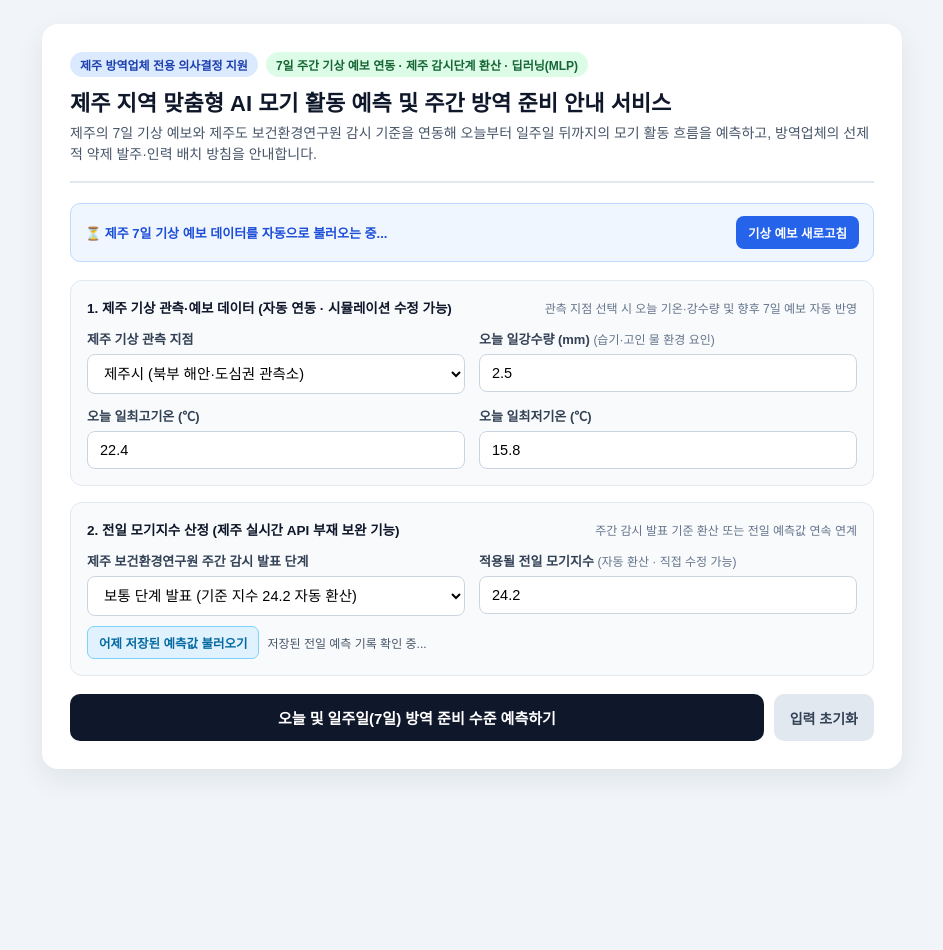
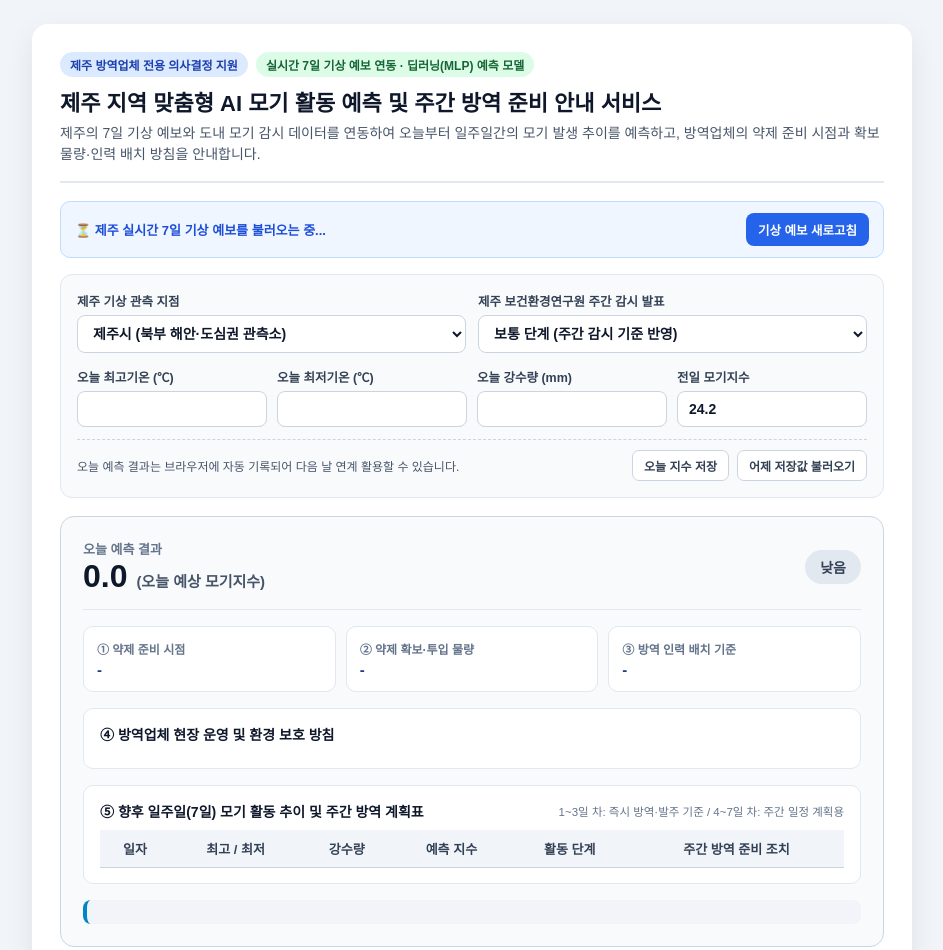
Before and after one commit to h12d295-tech/kill-mosquitoes, a plain HTML site: page index.html in a window 1280 px wide. Shown: the top 950 px of the page, without its empty margins (168-1111 px from the left). Before the commit the page ends 800 px from the top, so only its background shows below. Drawn offline with Linux system fonts and the light colour scheme.

Commit message:
Update index.html

```diff
--- a/index.html
+++ b/index.html
@@ -3,51 +3,46 @@
 <head>
   <meta charset="UTF-8" />
   <meta name="viewport" content="width=device-width, initial-scale=1.0" />
-  <title>제주 방역업체 맞춤형 AI 모기 활동 예측 서비스</title>
+  <title>제주 방역업체 맞춤형 AI 모기 활동 예측 시스템</title>
   <style>
     * { box-sizing: border-box; font-family: 'Pretendard', 'Noto Sans KR', sans-serif; }
     body { margin: 0; background: #f1f5f9; color: #1e293b; padding: 24px 14px; }
-    .container { max-width: 860px; margin: 0 auto; background: #ffffff; border-radius: 16px; padding: 28px; box-shadow: 0 10px 28px rgba(15, 23, 42, 0.08); }
-    header { border-bottom: 2px solid #e2e8f0; padding-bottom: 16px; margin-bottom: 20px; }
+    .container { max-width: 880px; margin: 0 auto; background: #ffffff; border-radius: 16px; padding: 28px; box-shadow: 0 10px 28px rgba(15, 23, 42, 0.08); }
+
+    header { border-bottom: 2px solid #e2e8f0; padding-bottom: 16px; margin-bottom: 18px; }
     .badge-row { display: flex; flex-wrap: wrap; gap: 8px; margin-bottom: 8px; }
     .badge { display: inline-block; background: #dbeafe; color: #1e40af; font-size: 12px; font-weight: 700; padding: 4px 10px; border-radius: 999px; }
     .badge-green { background: #dcfce7; color: #166534; }
     h1 { margin: 0; font-size: 22px; color: #0f172a; }
     p.sub { margin: 6px 0 0; font-size: 14px; color: #475569; line-height: 1.5; }
 
-    .auto-bar { display: flex; justify-content: space-between; align-items: center; flex-wrap: wrap; gap: 10px; background: #eff6ff; border: 1px solid #bfdbfe; padding: 12px 14px; border-radius: 10px; margin-bottom: 18px; }
-    .auto-status { font-size: 13px; font-weight: 700; color: #1d4ed8; }
-    .auto-btn { background: #2563eb; color: #fff; border: none; padding: 7px 12px; border-radius: 8px; font-size: 12.5px; font-weight: 700; cursor: pointer; }
-    .auto-btn:hover { background: #1d4ed8; }
+    .status-bar { display: flex; justify-content: space-between; align-items: center; flex-wrap: wrap; gap: 10px; background: #eff6ff; border: 1px solid #bfdbfe; padding: 11px 14px; border-radius: 10px; margin-bottom: 16px; }
+    .status-text { font-size: 13px; font-weight: 700; color: #1d4ed8; }
+    .btn-sm { background: #2563eb; color: #fff; border: none; padding: 7px 12px; border-radius: 8px; font-size: 12.5px; font-weight: 700; cursor: pointer; }
+    .btn-sm:hover { background: #1d4ed8; }
 
-    .section-box { background: #f8fafc; border: 1px solid #e2e8f0; border-radius: 12px; padding: 16px; margin-bottom: 16px; }
-    .section-title { font-size: 13.5px; font-weight: 800; color: #0f172a; margin-bottom: 12px; display: flex; justify-content: space-between; align-items: center; flex-wrap: wrap; gap: 6px; }
-    .section-sub { font-size: 12px; font-weight: 500; color: #64748b; }
+    .control-panel { background: #f8fafc; border: 1px solid #e2e8f0; border-radius: 12px; padding: 16px; margin-bottom: 18px; }
+    .top-selects { display: grid; grid-template-columns: 1fr 1fr; gap: 12px; margin-bottom: 14px; }
+    .data-strip { display: grid; grid-template-columns: repeat(4, 1fr); gap: 10px; }
+    @media (max-width: 680px) {
+      .top-selects { grid-template-columns: 1fr; }
+      .data-strip { grid-template-columns: repeat(2, 1fr); }
+    }
 
-    .grid { display: grid; grid-template-columns: repeat(2, 1fr); gap: 14px; }
-    @media (max-width: 640px) { .grid { grid-template-columns: 1fr; } }
+    .field label { display: block; font-size: 12.5px; font-weight: 700; margin-bottom: 5px; color: #334155; }
+    .field select, .field input { width: 100%; padding: 9px 11px; border: 1px solid #cbd5e1; border-radius: 8px; font-size: 14px; background: #fff; color: #0f172a; font-weight: 600; }
+    .field select:focus, .field input:focus { outline: none; border-color: #2563eb; box-shadow: 0 0 0 3px rgba(37, 99, 235, 0.12); }
 
-    .field label { display: block; font-size: 13px; font-weight: 700; margin-bottom: 6px; color: #334155; }
-    .field label span { font-weight: 500; color: #64748b; font-size: 12px; }
-    .field input, .field select { width: 100%; padding: 10px 12px; border: 1px solid #cbd5e1; border-radius: 8px; font-size: 14.5px; background: #fff; }
-    .field input:focus, .field select:focus { outline: none; border-color: #2563eb; box-shadow: 0 0 0 3px rgba(37, 99, 235, 0.12); }
+    .sub-actions { display: flex; justify-content: space-between; align-items: center; flex-wrap: wrap; gap: 8px; margin-top: 12px; padding-top: 10px; border-top: 1px dashed #cbd5e1; }
+    .saved-note { font-size: 12px; color: #475569; }
+    .btn-group { display: flex; gap: 8px; flex-wrap: wrap; }
+    .btn-outline { background: #fff; border: 1px solid #cbd5e1; color: #334155; padding: 6px 11px; border-radius: 7px; font-size: 12px; font-weight: 700; cursor: pointer; }
+    .btn-outline:hover { background: #e2e8f0; }
 
-    .prev-tools { display: flex; flex-wrap: wrap; gap: 8px; margin-top: 10px; align-items: center; }
-    .mini-btn { background: #e2e8f0; border: 1px solid #cbd5e1; color: #1e293b; padding: 6px 11px; border-radius: 7px; font-size: 12.5px; font-weight: 700; cursor: pointer; }
-    .mini-btn:hover { background: #cbd5e1; }
-    .mini-btn-accent { background: #e0f2fe; border-color: #7dd3fc; color: #0369a1; }
-    .mini-btn-accent:hover { background: #bae6fd; }
-    .saved-info { font-size: 12px; color: #475569; }
+    .error-box { display: none; margin-bottom: 16px; background: #fef2f2; border: 1px solid #fecaca; color: #b91c1c; padding: 12px 14px; border-radius: 10px; font-size: 13.5px; font-weight: 600; }
 
-    .actions { display: flex; gap: 10px; margin-top: 18px; }
-    .btn-primary { flex: 1; background: #0f172a; color: #fff; border: none; padding: 13px; border-radius: 10px; font-size: 15px; font-weight: 700; cursor: pointer; }
-    .btn-primary:hover { background: #1e293b; }
-    .btn-reset { background: #e2e8f0; color: #334155; border: none; padding: 13px 16px; border-radius: 10px; font-size: 14px; font-weight: 600; cursor: pointer; }
-
-    .error-box { display: none; margin-top: 16px; background: #fef2f2; border: 1px solid #fecaca; color: #b91c1c; padding: 12px 14px; border-radius: 10px; font-size: 14px; font-weight: 600; }
-
-    .result-box { display: none; margin-top: 22px; border-radius: 14px; padding: 22px; border: 1.5px solid #cbd5e1; background: #f8fafc; }
-    .result-header { display: flex; justify-content: space-between; align-items: center; flex-wrap: wrap; gap: 10px; padding-bottom: 14px; border-bottom: 1px solid #e2e8f0; margin-bottom: 16px; }
+    .dashboard { border-radius: 14px; padding: 22px; border: 1.5px solid #cbd5e1; background: #f8fafc; }
+    .dash-header { display: flex; justify-content: space-between; align-items: center; flex-wrap: wrap; gap: 10px; padding-bottom: 14px; border-bottom: 1px solid #e2e8f0; margin-bottom: 16px; }
     .score { font-size: 32px; font-weight: 800; color: #0f172a; }
     .stage-pill { padding: 7px 15px; border-radius: 999px; font-size: 14px; font-weight: 800; display: inline-block; }
     .stage-pill-sm { padding: 3px 10px; border-radius: 999px; font-size: 12px; font-weight: 800; display: inline-block; }
@@ -57,25 +52,21 @@
 
     .weekly-alert { display: none; background: #fffbeb; border: 1px solid #fcd34d; color: #92400e; padding: 11px 14px; border-radius: 9px; margin-bottom: 14px; font-size: 13.5px; font-weight: 700; line-height: 1.5; }
 
-    .save-banner { display: flex; justify-content: space-between; align-items: center; flex-wrap: wrap; gap: 8px; background: #ecfdf5; border: 1px solid #a7f3d0; padding: 10px 14px; border-radius: 9px; margin-bottom: 14px; font-size: 13px; color: #065f46; }
-    .save-btn { background: #059669; color: #fff; border: none; padding: 6px 12px; border-radius: 7px; font-size: 12.5px; font-weight: 700; cursor: pointer; }
-    .save-btn:hover { background: #047857; }
-
     .policy-grid { display: grid; grid-template-columns: repeat(3, 1fr); gap: 10px; margin-bottom: 16px; }
     @media (max-width: 640px) { .policy-grid { grid-template-columns: 1fr; } }
-    .policy-card { background: #fff; border: 1px solid #e2e8f0; border-radius: 10px; padding: 12px; }
+    .policy-card { background: #fff; border: 1px solid #e2e8f0; border-radius: 10px; padding: 13px; }
     .policy-card .p-label { font-size: 12px; font-weight: 700; color: #64748b; margin-bottom: 4px; }
     .policy-card .p-val { font-size: 15px; font-weight: 800; color: #1e3a8a; }
 
-    .guide-box { background: #fff; border: 1px solid #e2e8f0; border-radius: 10px; padding: 14px 16px; margin-bottom: 16px; }
-    .guide-title { font-size: 14px; font-weight: 800; color: #0f172a; margin-bottom: 8px; display: flex; justify-content: space-between; align-items: center; flex-wrap: wrap; gap: 6px; }
-    ul.guide-list { margin: 0; padding-left: 18px; font-size: 14px; color: #334155; line-height: 1.65; }
+    .card-box { background: #fff; border: 1px solid #e2e8f0; border-radius: 10px; padding: 15px 16px; margin-bottom: 16px; }
+    .card-title { font-size: 14px; font-weight: 800; color: #0f172a; margin-bottom: 9px; display: flex; justify-content: space-between; align-items: center; flex-wrap: wrap; gap: 6px; }
+    ul.guide-list { margin: 0; padding-left: 18px; font-size: 13.5px; color: #334155; line-height: 1.65; }
 
-    .table-wrap { overflow-x: auto; margin-top: 8px; }
+    .table-wrap { overflow-x: auto; margin-top: 6px; }
     table.forecast-table { width: 100%; border-collapse: collapse; font-size: 13px; text-align: center; }
     table.forecast-table th { background: #f1f5f9; color: #334155; font-weight: 700; padding: 9px 8px; border-bottom: 1.5px solid #cbd5e1; white-space: nowrap; }
     table.forecast-table td { padding: 9px 8px; border-bottom: 1px solid #e2e8f0; color: #1e293b; white-space: nowrap; }
-    table.forecast-table td.action-col { text-align: left; white-space: normal; min-width: 190px; }
+    table.forecast-table td.action-col { text-align: left; white-space: normal; min-width: 195px; }
     table.forecast-table tr.today-row { background: #eff6ff; font-weight: 700; }
 
     .ethics-box { background: #f1f5f9; border-left: 4px solid #0284c7; padding: 12px 14px; border-radius: 8px; font-size: 12.5px; color: #334155; line-height: 1.6; }
@@ -87,24 +78,19 @@
     <header>
       <div class="badge-row">
         <span class="badge">제주 방역업체 전용 의사결정 지원</span>
-        <span class="badge badge-green">7일 주간 기상 예보 연동 · 제주 감시단계 환산 · 딥러닝(MLP)</span>
+        <span class="badge badge-green">실시간 7일 기상 예보 연동 · 딥러닝(MLP) 예측 모델</span>
       </div>
       <h1>제주 지역 맞춤형 AI 모기 활동 예측 및 주간 방역 준비 안내 서비스</h1>
-      <p class="sub">제주의 7일 기상 예보와 제주도 보건환경연구원 감시 기준을 연동해 오늘부터 일주일 뒤까지의 모기 활동 흐름을 예측하고, 방역업체의 선제적 약제 발주·인력 배치 방침을 안내합니다.</p>
+      <p class="sub">제주의 7일 기상 예보와 도내 모기 감시 데이터를 연동하여 오늘부터 일주일간의 모기 발생 추이를 예측하고, 방역업체의 약제 준비 시점과 확보 물량·인력 배치 방침을 안내합니다.</p>
     </header>
 
-    <div class="auto-bar">
-      <div class="auto-status" id="weatherStatus">⏳ 제주 7일 기상 예보 데이터를 자동으로 불러오는 중...</div>
-      <button type="button" class="auto-btn" onclick="fetchJejuWeather()">기상 예보 새로고침</button>
+    <div class="status-bar">
+      <div class="status-text" id="weatherStatus">⏳ 제주 실시간 7일 기상 예보를 불러오는 중...</div>
+      <button type="button" class="btn-sm" onclick="fetchJejuWeather()">기상 예보 새로고침</button>
     </div>
 
-    <!-- 1. 당일 기상 데이터 자동 입력 영역 -->
-    <div class="section-box">
-      <div class="section-title">
-        <span>1. 제주 기상 관측·예보 데이터 (자동 연동 · 시뮬레이션 수정 가능)</span>
-        <span class="section-sub">관측 지점 선택 시 오늘 기온·강수량 및 향후 7일 예보 자동 반영</span>
-      </div>
-      <div class="grid" style="margin-bottom: 12px;">
+    <div class="control-panel">
+      <div class="top-selects">
         <div class="field">
           <label for="station">제주 기상 관측 지점</label>
           <select id="station" onchange="fetchJejuWeather()">
@@ -115,57 +101,47 @@
           </select>
         </div>
         <div class="field">
-          <label for="rain">오늘 일강수량 (mm) <span>(습기·고인 물 환경 요인)</span></label>
-          <input type="number" id="rain" step="0.1" min="0" value="2.5" />
+          <label for="weeklyStage">제주 보건환경연구원 주간 감시 발표</label>
+          <select id="weeklyStage" onchange="applyWeeklyStage()">
+            <option value="24.2" selected>보통 단계 (주간 감시 기준 반영)</option>
+            <option value="14.0">낮음 단계 (주간 감시 기준 반영)</option>
+            <option value="34.0">높음 단계 (주간 감시 기준 반영)</option>
+          </select>
         </div>
       </div>
-      <div class="grid">
+
+      <div class="data-strip">
         <div class="field">
-          <label for="maxTemp">오늘 일최고기온 (℃)</label>
-          <input type="number" id="maxTemp" step="0.1" value="22.4" />
+          <label for="maxTemp">오늘 최고기온 (℃)</label>
+          <input type="number" id="maxTemp" step="0.1" oninput="predictMosquito()" />
         </div>
         <div class="field">
-          <label for="minTemp">오늘 일최저기온 (℃)</label>
-          <input type="number" id="minTemp" step="0.1" value="15.8" />
+          <label for="minTemp">오늘 최저기온 (℃)</label>
+          <input type="number" id="minTemp" step="0.1" oninput="predictMosquito()" />
+        </div>
+        <div class="field">
+          <label for="rain">오늘 강수량 (mm)</label>
+          <input type="number" id="rain" step="0.1" min="0" oninput="predictMosquito()" />
+        </div>
+        <div class="field">
+          <label for="prevIndex">전일 모기지수</label>
+          <input type="number" id="prevIndex" step="0.1" min="0" value="24.2" oninput="predictMosquito()" />
+        </div>
+      </div>
+
+      <div class="sub-actions">
+        <span class="saved-note" id="savedStatusText">오늘 예측 결과는 브라우저에 자동 기록되어 다음 날 연계 활용할 수 있습니다.</span>
+        <div class="btn-group">
+          <button type="button" class="btn-outline" onclick="saveTodayPrediction()">오늘 지수 저장</button>
+          <button type="button" class="btn-outline" onclick="loadSavedPrediction()">어제 저장값 불러오기</button>
         </div>
       </div>
     </div>
 
-    <!-- 2. 전일 모기지수 현실화 연계 영역 -->
-    <div class="section-box">
-      <div class="section-title">
-        <span>2. 전일 모기지수 산정 (제주 실시간 API 부재 보완 기능)</span>
-        <span class="section-sub">주간 감시 발표 기준 환산 또는 전일 예측값 연속 연계</span>
-      </div>
-      <div class="grid">
-        <div class="field">
-          <label for="weeklyStage">제주 보건환경연구원 주간 감시 발표 단계</label>
-          <select id="weeklyStage" onchange="applyWeeklyStage()">
-            <option value="24.2" selected>보통 단계 발표 (기준 지수 24.2 자동 환산)</option>
-            <option value="14.0">낮음 단계 발표 (기준 지수 14.0 자동 환산)</option>
-            <option value="34.0">높음 단계 발표 (기준 지수 34.0 자동 환산)</option>
-          </select>
-        </div>
-        <div class="field">
-          <label for="prevIndex">적용될 전일 모기지수 <span>(자동 환산 · 직접 수정 가능)</span></label>
-          <input type="number" id="prevIndex" step="0.1" min="0" value="24.2" />
-        </div>
-      </div>
-      <div class="prev-tools">
-        <button type="button" class="mini-btn mini-btn-accent" onclick="loadSavedPrediction()">어제 저장된 예측값 불러오기</button>
-        <span class="saved-info" id="savedStatusText">저장된 전일 예측 기록 확인 중...</span>
-      </div>
-    </div>
-
-    <div class="actions">
-      <button type="button" class="btn-primary" onclick="predictMosquito()">오늘 및 일주일(7일) 방역 준비 수준 예측하기</button>
-      <button type="button" class="btn-reset" onclick="resetForm()">입력 초기화</button>
-    </div>
-
     <div id="errorBox" class="error-box"></div>
 
-    <div id="resultBox" class="result-box">
-      <div class="result-header">
+    <div id="resultBox" class="dashboard">
+      <div class="dash-header">
         <div>
           <div style="font-size:13px; color:#64748b; font-weight:700;" id="resultRegionLabel">오늘 예측 결과</div>
           <div class="score"><span id="predScore">0.0</span> <span style="font-size:15px; font-weight:600; color:#475569;">(오늘 예상 모기지수)</span></div>
@@ -174,11 +150,6 @@
       </div>
 
       <div id="weeklyAlertBanner" class="weekly-alert"></div>
-
-      <div class="save-banner">
-        <span id="saveBannerText">내일 예측 시 오늘 산출된 지수(<strong>0.0</strong>)를 ‘전일 모기지수’로 이어서 사용할 수 있습니다.</span>
-        <button type="button" class="save-btn" onclick="saveTodayPrediction()">내일용 전일 지수로 저장</button>
-      </div>
 
       <div class="policy-grid">
         <div class="policy-card">
@@ -195,22 +166,22 @@
         </div>
       </div>
 
-      <div class="guide-box">
-        <div class="guide-title">④ 방역업체 현장 운영 및 환경 보호 방침</div>
+      <div class="card-box">
+        <div class="card-title">④ 방역업체 현장 운영 및 환경 보호 방침</div>
         <ul class="guide-list" id="guideList"></ul>
       </div>
 
-      <div class="guide-box">
-        <div class="guide-title">
+      <div class="card-box">
+        <div class="card-title">
           <span>⑤ 향후 일주일(7일) 모기 활동 추이 및 주간 방역 계획표</span>
-          <span style="font-size:11.5px; font-weight:500; color:#64748b;">1~3일 차: 즉시 방역·발주 / 4~7일 차: 주간 일정 참고용</span>
+          <span style="font-size:11.5px; font-weight:500; color:#64748b;">1~3일 차: 즉시 방역·발주 기준 / 4~7일 차: 주간 일정 계획용</span>
         </div>
         <div class="table-wrap">
           <table class="forecast-table">
             <thead>
               <tr>
                 <th>일자</th>
-                <th>예보 기온(평균)</th>
+                <th>최고 / 최저</th>
                 <th>강수량</th>
                 <th>예측 지수</th>
                 <th>활동 단계</th>
@@ -231,74 +202,25 @@
     let latestPredValue = null;
     let forecast7Days = [];
 
-    function getFallbackDates() {
-      const list = [];
-      const base = new Date();
-      for (let i = 0; i < 7; i++) {
-        const d = new Date(base);
-        d.setDate(base.getDate() + i);
-        const mm = String(d.getMonth() + 1).padStart(2, "0");
-        const dd = String(d.getDate()).padStart(2, "0");
-        list.push(`${d.getFullYear()}-${mm}-${dd}`);
-      }
-      return list;
-    }
-
     const STATIONS = {
       jeju: {
         name: "제주시 (북부 관측소)",
         lat: 33.5141, lon: 126.5297,
-        fallbackWeather: [
-          { maxT: 22.4, minT: 15.8, rain: 2.5 },
-          { maxT: 23.1, minT: 16.5, rain: 0.0 },
-          { maxT: 24.0, minT: 17.2, rain: 12.0 },
-          { maxT: 23.5, minT: 16.8, rain: 0.0 },
-          { maxT: 22.8, minT: 16.0, rain: 0.0 },
-          { maxT: 21.5, minT: 14.9, rain: 0.0 },
-          { maxT: 21.0, minT: 14.2, rain: 1.5 }
-        ],
         biasNote: "제주시 도심 관측 지점 기준 (당일 예상 평균 오차 ±4.09 이내 · 해안·도심 밀집 지역 적합)"
       },
       seogwipo: {
         name: "서귀포시 (남부 관측소)",
         lat: 33.2462, lon: 126.5653,
-        fallbackWeather: [
-          { maxT: 23.8, minT: 17.2, rain: 4.0 },
-          { maxT: 24.4, minT: 17.8, rain: 0.0 },
-          { maxT: 25.1, minT: 18.4, rain: 15.0 },
-          { maxT: 24.6, minT: 17.9, rain: 0.0 },
-          { maxT: 23.9, minT: 17.1, rain: 0.0 },
-          { maxT: 23.0, minT: 16.4, rain: 2.0 },
-          { maxT: 22.5, minT: 15.9, rain: 0.0 }
-        ],
         biasNote: "서귀포시 남부 관측 지점 기준 (온난·다습 기후로 감시 지점 이격 지역은 ±4.5 내외 편차 가능)"
       },
       seongsan: {
         name: "성산 (동부 관측소)",
         lat: 33.3868, lon: 126.8802,
-        fallbackWeather: [
-          { maxT: 21.9, minT: 15.1, rain: 3.0 },
-          { maxT: 22.6, minT: 15.8, rain: 0.0 },
-          { maxT: 23.4, minT: 16.5, rain: 10.5 },
-          { maxT: 22.8, minT: 16.0, rain: 0.0 },
-          { maxT: 22.0, minT: 15.2, rain: 0.0 },
-          { maxT: 21.1, minT: 14.5, rain: 1.0 },
-          { maxT: 20.6, minT: 14.0, rain: 0.0 }
-        ],
         biasNote: "동부 해안·습지 인접 관측 지점 기준 (관측소 외곽 농경·습지대는 국지적 편차 ±4.8 고려 필요)"
       },
       gosan: {
         name: "고산 (서부 관측소)",
         lat: 33.2938, lon: 126.1628,
-        fallbackWeather: [
-          { maxT: 21.2, minT: 16.0, rain: 1.5 },
-          { maxT: 21.8, minT: 16.4, rain: 0.0 },
-          { maxT: 22.5, minT: 17.0, rain: 8.0 },
-          { maxT: 22.0, minT: 16.5, rain: 0.0 },
-          { maxT: 21.4, minT: 15.9, rain: 0.0 },
-          { maxT: 20.5, minT: 15.1, rain: 0.0 },
-          { maxT: 20.1, minT: 14.8, rain: 1.0 }
-        ],
         biasNote: "서부 해안 관측 지점 기준 (해풍 영향이 큰 지역으로 도심 관측 기준 대비 ±4.6 편차 공개)"
       }
     };
@@ -332,7 +254,7 @@
         return {
           stage: "높음",
           badgeClass: "stage-high",
-          shortAction: "성충 집중 방제 · 약제 140% 이상 투입"
+          shortAction: "성충 집중 방제 · 약제 140% 이상 확보"
         };
       } else if (score >= 19.0) {
         return {
@@ -352,7 +274,7 @@
       const savedRaw = localStorage.getItem(STORAGE_KEY);
       const statusEl = document.getElementById("savedStatusText");
       if (!savedRaw) {
-        statusEl.textContent = "아직 저장된 전일 예측 기록이 없어 주간 감시 발표 기준이 적용됩니다.";
+        statusEl.textContent = "최근 저장 기록 없음 · 보건환경연구원 주간 감시 발표 기준 적용 중";
         return null;
       }
       try {
@@ -360,7 +282,6 @@
         statusEl.textContent = `최근 저장 기록: ${parsed.value.toFixed(1)} (${parsed.date} 저장됨)`;
         return parsed;
       } catch (e) {
-        statusEl.textContent = "저장된 전일 예측 기록이 없습니다.";
         return null;
       }
     }
@@ -368,12 +289,13 @@
     function applyWeeklyStage() {
       const val = parseFloat(document.getElementById("weeklyStage").value);
       document.getElementById("prevIndex").value = val.toFixed(1);
+      predictMosquito();
     }
 
     function loadSavedPrediction() {
       const saved = updateSavedStatus();
       if (!saved) {
-        alert("저장된 전일 예측값이 없습니다. 먼저 오늘 예측을 실행한 뒤 '내일용 전일 지수로 저장'을 눌러주세요.");
+        alert("저장된 전일 예측 기록이 없습니다. 먼저 '오늘 지수 저장'을 눌러 기록을 저장해 주세요.");
         return;
       }
       document.getElementById("prevIndex").value = saved.value.toFixed(1);
@@ -383,14 +305,7 @@
     function saveTodayPrediction() {
       if (latestPredValue === null) return;
       const now = new Date();
-      const dateStr = `${now.getFullYear()}-${String(now.getMonth() + 1).padStart(2, "0")}-${String(now.getDate()).padStart(2, "0")}`;
-      localStorage.setItem(STORAGE_KEY, JSON.stringify({ value: latestPredValue, date: dateStr }));
-      updateSavedStatus();
-      document.getElementById("saveBannerText").innerHTML =
-        `✅ 저장 완료! 내일 접속 후 <strong>‘어제 저장된 예측값 불러오기’</strong>를 누르면 <strong>${latestPredValue.toFixed(1)}</strong>이 자동 입력됩니다.`;
-    }
+      const dateStr = `${now.getFullYear()}-${String(now.getMonth() + 1).padStart(2, "0")}-${String(now.getDate()).padStart(2, "0")}`; localStorage.setItem(STORAGE_KEY, JSON.stringify({ value: latestPredValue, date: dateStr })); updateSavedStatus(); }  async function fetchJejuWeather() { const key = document.getElementById("station").value; const st = STATIONS[key]; const statusEl = document.getElementById("weatherStatus"); statusEl.textContent = `⏳ ${st.name} 7일 기상 예보를 불러오는 중...`;
 
-    async function fetchJejuWeather() {
-      const key = document.getElementById("station").value;
-      const st = STATIONS[key];
-      const statusEl = document.getElementById("weatherStatus");
+      try {
+        const url = `
```
